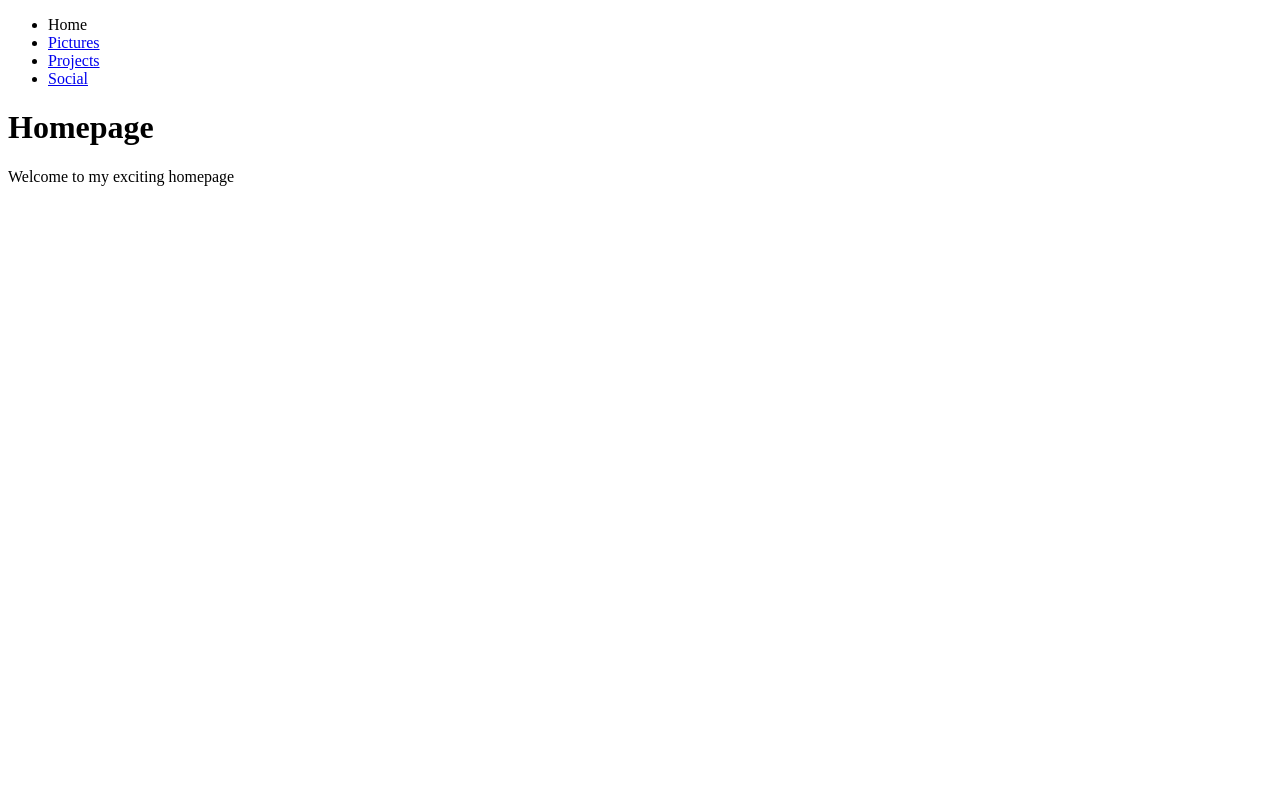
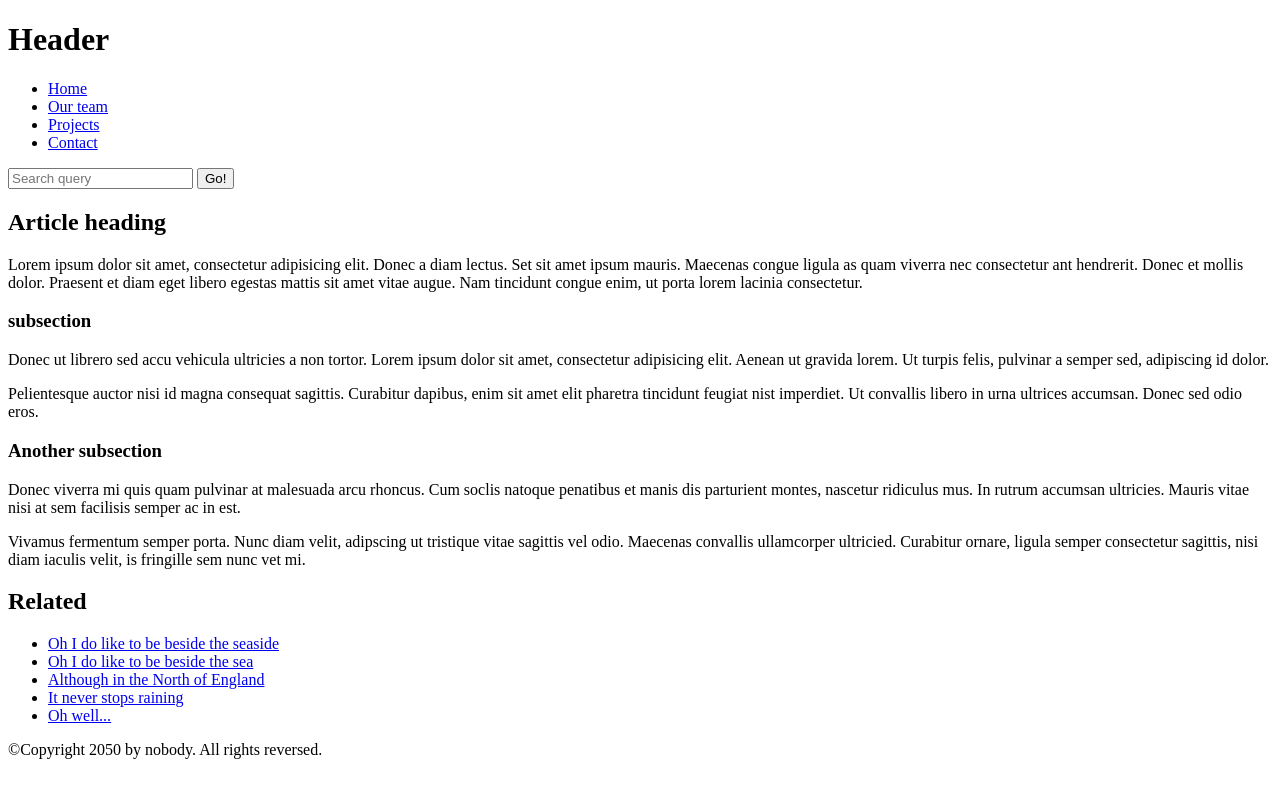
Before and after one commit to Oxfy/oxfy.github.io, a plain HTML site: page index.html in a window 1280 px wide. Drawn offline with Linux system fonts and the light colour scheme; a web font is replaced by a local one.

Commit message:
Changing for new website

```diff
--- a/index.html
+++ b/index.html
@@ -2,20 +2,82 @@
 <html>
   <head>
     <meta charset="utf-8">
-    <title>Homepage</title>
+
+    <title>My page title</title>
+    <link href="https://fonts.googleapis.com/css?family=Open+Sans+Condensed:300|Sonsie+One" rel="stylesheet" type="text/css">
+    <link rel="stylesheet" href="style.css">
+
+    <!-- the below three lines are a fix to get HTML5 semantic elements working in old versions of Internet Explorer-->
+    <!--[if lt IE 9]>
+      <script src="https://cdnjs.cloudflare.com/ajax/libs/html5shiv/3.7.3/html5shiv.js"></script>
+    <![endif]-->
   </head>
 
   <body>
-    <!-- put navigation menu just below here -->
-    <ul>
-      <li>Home</li>
-      <li><a href="pictures.html">Pictures</a></li>
-      <li><a href="projects.html">Projects</a></li>
-      <li><a href="social.html">Social</a></li>
-    </ul>
+    <!-- Here is our main header that is used across all the pages of our website -->
 
-    <h1>Homepage</h1>
+    <header>
+      <h1>Header</h1>
+    </header>
 
-    <p>Welcome to my exciting homepage</p>
+    <nav>
+      <ul>
+        <li><a href="#">Home</a></li>
+        <li><a href="#">Our team</a></li>
+        <li><a href="#">Projects</a></li>
+        <li><a href="#">Contact</a></li>
+      </ul>
+
+       <!-- A Search form is another commmon non-linear way to navigate through a website. -->
+
+       <form>
+         <input type="search" name="q" placeholder="Search query">
+         <input type="submit" value="Go!">
+       </form>
+     </nav>
+
+    <!-- Here is our page's main content -->
+    <main>
+
+      <!-- It contains an article -->
+      <article>
+        <h2>Article heading</h2>
+
+        <p>Lorem ipsum dolor sit amet, consectetur adipisicing elit. Donec a diam lectus. Set sit amet ipsum mauris. Maecenas congue ligula as quam viverra nec consectetur ant hendrerit. Donec et mollis dolor. Praesent et diam eget libero egestas mattis sit amet vitae augue. Nam tincidunt congue enim, ut porta lorem lacinia consectetur.</p>
+
+        <h3>subsection</h3>
+
+        <p>Donec ut librero sed accu vehicula ultricies a non tortor. Lorem ipsum dolor sit amet, consectetur adipisicing elit. Aenean ut gravida lorem. Ut turpis felis, pulvinar a semper sed, adipiscing id dolor.</p>
+
+        <p>Pelientesque auctor nisi id magna consequat sagittis. Curabitur dapibus, enim sit amet elit pharetra tincidunt feugiat nist imperdiet. Ut convallis libero in urna ultrices accumsan. Donec sed odio eros.</p>
+
+        <h3>Another subsection</h3>
+
+        <p>Donec viverra mi quis quam pulvinar at malesuada arcu rhoncus. Cum soclis natoque penatibus et manis dis parturient montes, nascetur ridiculus mus. In rutrum accumsan ultricies. Mauris vitae nisi at sem facilisis semper ac in est.</p>
+
+        <p>Vivamus fermentum semper porta. Nunc diam velit, adipscing ut tristique vitae sagittis vel odio. Maecenas convallis ullamcorper ultricied. Curabitur ornare, ligula semper consectetur sagittis, nisi diam iaculis velit, is fringille sem nunc vet mi.</p>
+      </article>
+
+      <!-- the aside content can also be nested within the main content -->
+      <aside>
+        <h2>Related</h2>
+
+        <ul>
+          <li><a href="#">Oh I do like to be beside the seaside</a></li>
+          <li><a href="#">Oh I do like to be beside the sea</a></li>
+          <li><a href="#">Although in the North of England</a></li>
+          <li><a href="#">It never stops raining</a></li>
+          <li><a href="#">Oh well...</a></li>
+        </ul>
+      </aside>
+
+    </main>
+
+    <!-- And here is our main footer that is used across all the pages of our website -->
+
+    <footer>
+      <p>©Copyright 2050 by nobody. All rights reversed.</p>
+    </footer>
+
   </body>
 </html>
```
